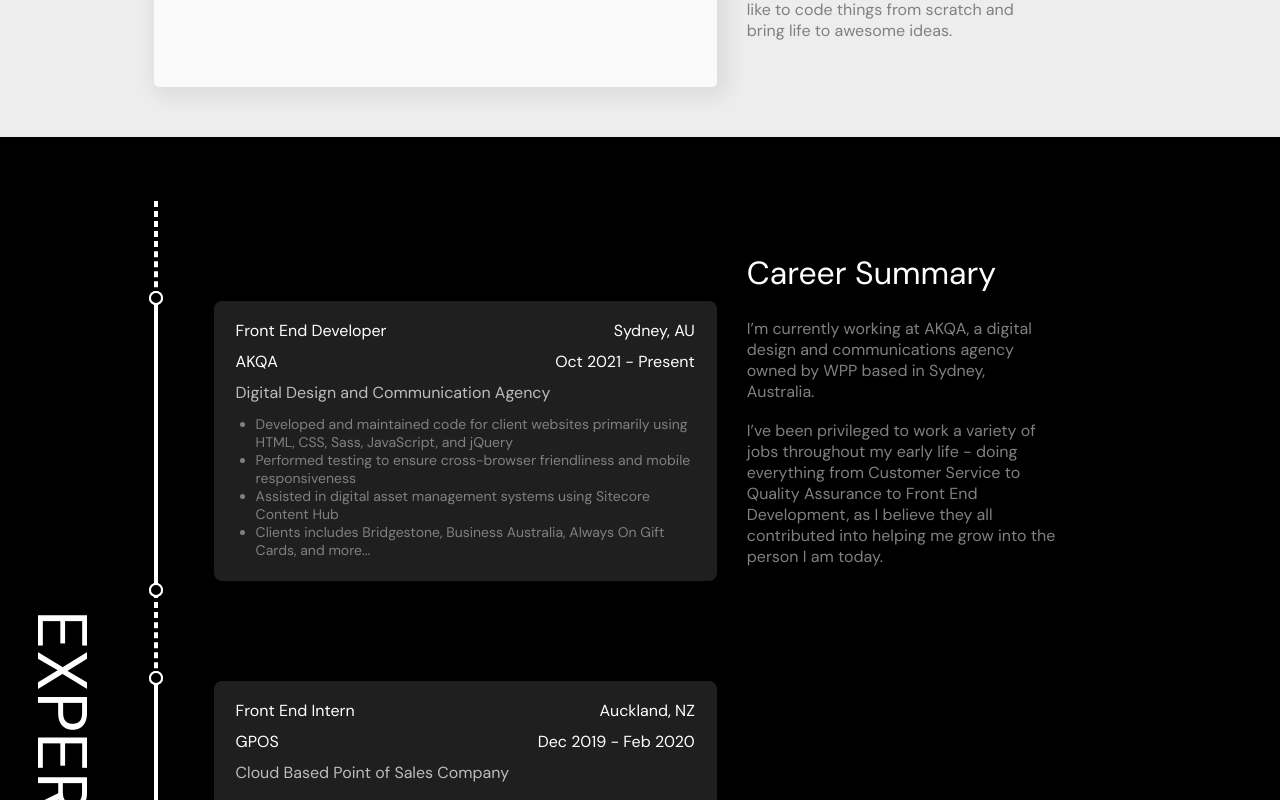
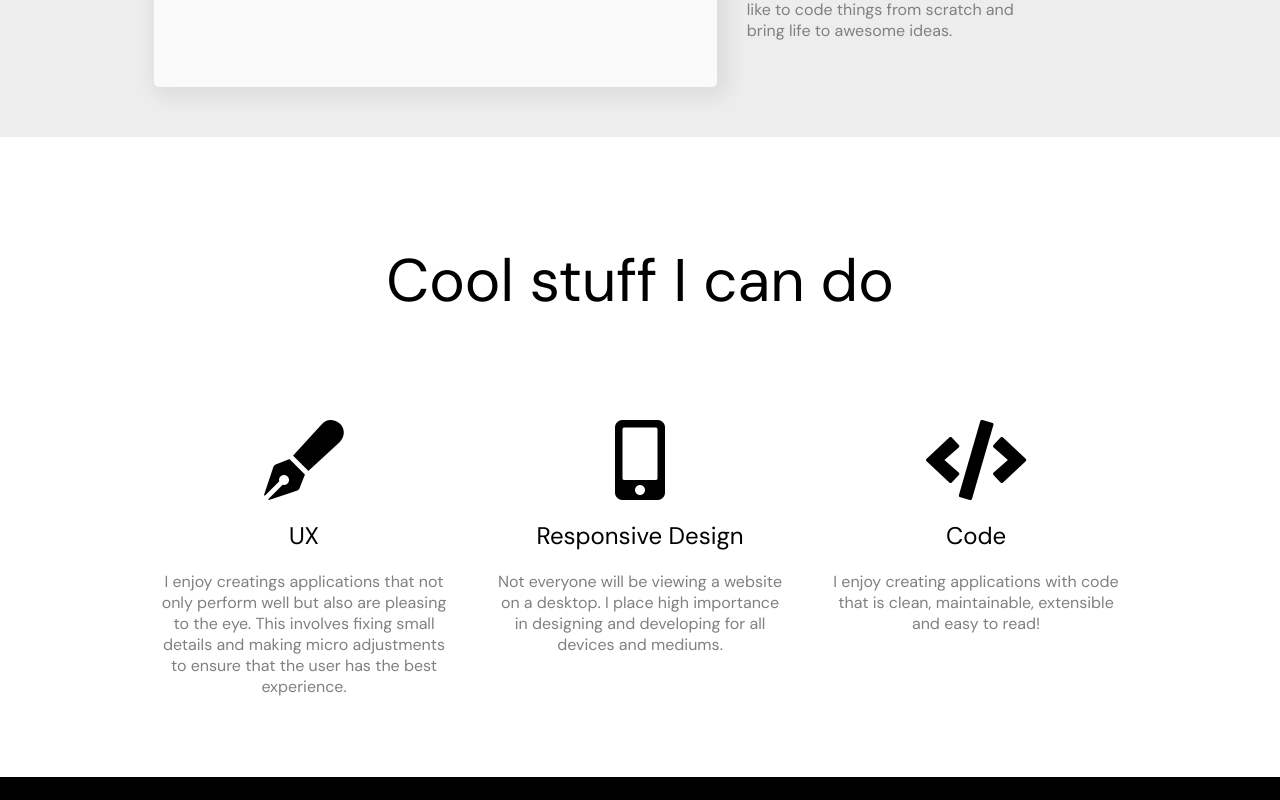
Before and after one commit to SuKaiwen/portfolio_v2, a React (Create React App) app: page / in a window 1280 px wide. Shown: the part 2420-3220 px from the top of the page. Built offline with nearby package versions, Linux system fonts and the light colour scheme.

Commit message:
more skills

```diff
--- a/src/App.js
+++ b/src/App.js
@@ -4,6 +4,7 @@ import About from './pages/About';
 import Experience from './pages/Experience';
 import Projects from './pages/Projects';
 import Footer from './components/Footer';
+import MoreSkills from './pages/MoreSkills';
 
 import React, {useEffect} from 'react';
 
@@ -18,6 +19,7 @@ function App() {
       <NavBar />
       <LandingPage />
       <About />
+      <MoreSkills />
       <Experience />
       <Projects />
       <Footer />
--- /dev/null
+++ b/src/css/MoreSkills.css
@@ -0,0 +1,80 @@
+.page-container .skill-container {
+    width: 60%;
+    margin:auto;
+    align-items: center;
+    text-align: center;
+    padding: 5% 0;
+}
+
+.skill-container h1 {
+    font-size: 60px;
+    margin-bottom: 100px;
+}
+
+.page-container .skill-container .skill-showcase {
+    display: flex;
+    flex-direction: row;
+    justify-content: space-between;
+}
+
+.page-container .skill-container .skill-showcase .skill-tab {
+    width: 30%;
+}
+
+.skill-tab p {
+    color: gray;
+}
+
+.skill-container .icon  {
+    display: block;
+}
+
+@media (width < 1600px) {
+    .page-container .skill-container {
+        width: 75%;
+        margin:auto;
+        align-items: center;
+        text-align: center;
+        padding: 5% 0;
+    }
+}
+
+
+@media (width < 1024px) {
+    .page-container .skill-container {
+        width: 70%;
+        padding: 5% 0;
+    }
+
+    .page-container .skill-container .skill-showcase {
+        display: flex;
+        flex-direction: column;
+        justify-content: space-between;
+    }
+
+    .page-container .skill-container .skill-showcase .skill-tab {
+        width: 100%;
+        text-align: left;
+    }
+
+    .skill-container .icon {
+        display: none;
+    }
+
+    .skill-container h1 {
+        font-size: 40px;
+        margin-bottom: 50px;
+    }
+}
+
+@media (width < 750px) {
+    .page-container .skill-container {
+        width: 90%;
+        padding: 5% 0;
+        text-align: left;
+    }
+
+    .page-container .skill-container .skill-showcase {
+        margin-bottom: 50px;
+    }
+}
--- a/src/css/Nav.css
+++ b/src/css/Nav.css
@@ -36,6 +36,13 @@ display: none;
     }
 }
 
+@media screen and (width < 1024px){
+    .topnav {
+        width: 90%;
+        padding: 0 5%;
+    }
+}
+
 @media (width < 650px) {
     .topnav {
         width: 100%;
--- a/src/pages/Experience.js
+++ b/src/pages/Experience.js
@@ -1,5 +1,5 @@
 import React from 'react';
-import experienceInfo from '../components/ExperienceInfo';
+import experienceInfo from '../data/ExperienceInfo';
 import '../css/Experience.css';
 
 function Experience(props) {
--- /dev/null
+++ b/src/pages/MoreSkills.js
@@ -0,0 +1,32 @@
+import React from 'react';
+import '../css/Global.css';
+import '../css/MoreSkills.css';
+
+function MoreSkills(props) {
+    return (
+        <div className = "page-container">
+            <div className = "skill-container">
+                <h1>Cool stuff I can do</h1>
+                <div className = "skill-showcase">
+                    <div className = "skill-tab">
+                        <i class="fas fa-pen-fancy fa-5x icon"></i>
+                        <h2>UX</h2>
+                        <p>I enjoy creatings applications that not only perform well but also are pleasing to the eye. This involves fixing small details and making micro adjustments to ensure that the user has the best experience.</p>
+                    </div>
+                    <div className = "skill-tab">
+                        <i class="fas fa-mobile-alt fa-5x icon"></i>
+                        <h2>Responsive Design</h2>
+                        <p>Not everyone will be viewing a website on a desktop. I place high importance in designing and developing for all devices and mediums.</p>
+                    </div>
+                    <div className = "skill-tab">
+                        <i class="fas fa-code fa-5x icon"></i>
+                        <h2>Code</h2>
+                        <p>I enjoy creating applications with code that is clean, maintainable, extensible and easy to read!</p>
+                    </div>
+                </div>
+            </div>
+        </div>
+    );
+}
+
+export default MoreSkills;
--- a/src/pages/Projects.js
+++ b/src/pages/Projects.js
@@ -5,8 +5,7 @@ import weather from '../images/weather.jpg';
 import artica from '../images/artica.jpg';
 import snipsnok from '../images/snipsnok.jpg';
 
-import projectInfo from '../components/ProjectInfo';
-
+import projectInfo from '../data/ProjectInfo';
 import mainProjects from '../data/MainProjectsInfo';
 
 function Projects(props) {
```
Also changed, not shown: src/data/ExperienceInfo.js (renamed from src/components/ExperienceInfo.js), src/data/ProjectInfo.js (renamed from src/components/ProjectInfo.js).
